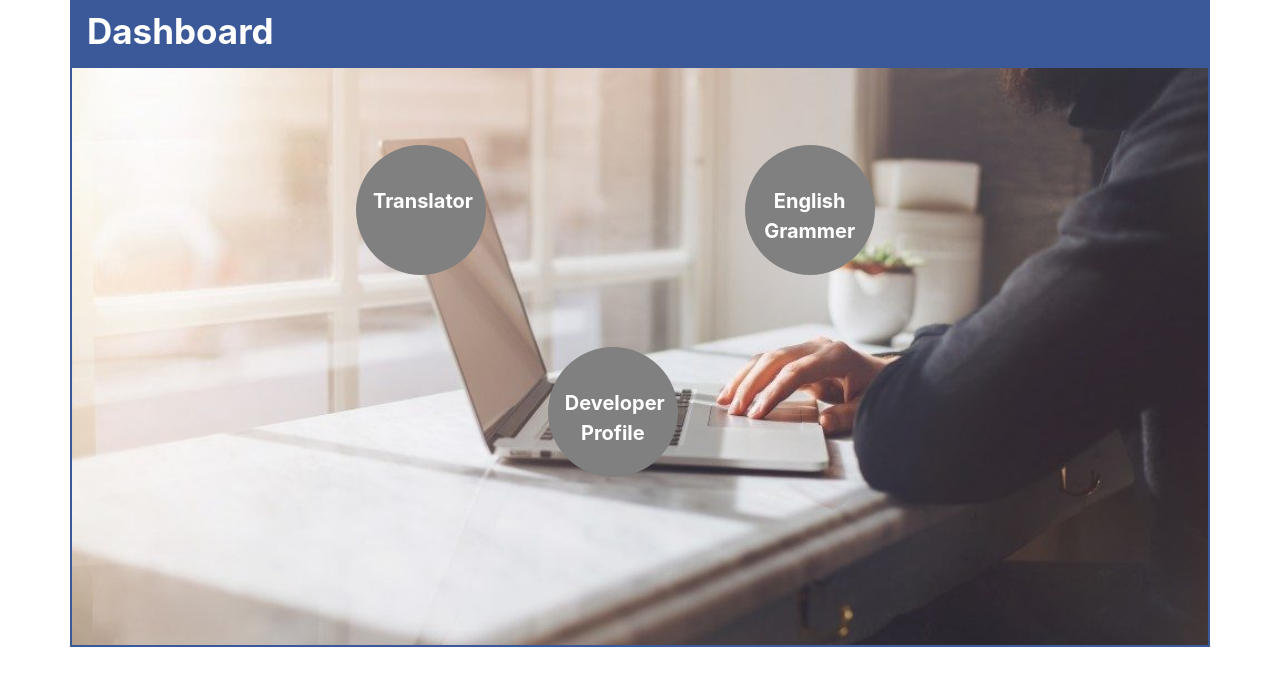
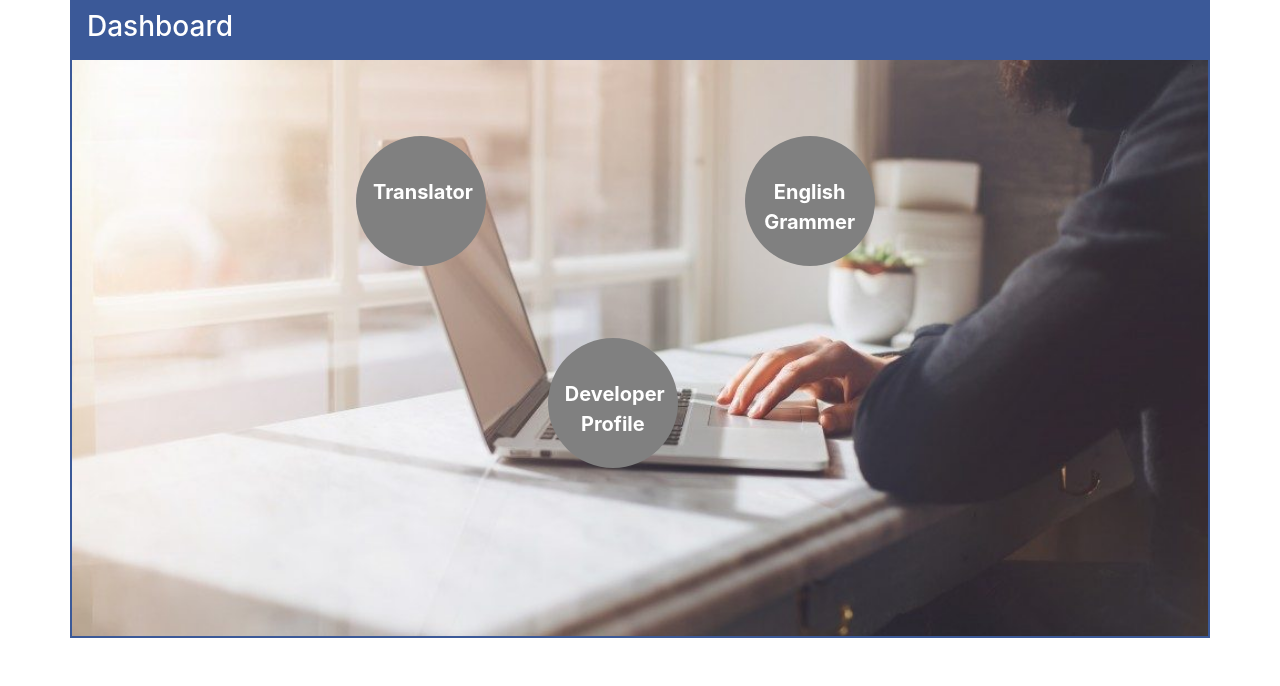
Before and after one commit to Shani0045/translator-2, a Flask app: page / in a window 1280 px wide. Shown: the top 686 px of the page. Run offline with Flask 2, Linux system fonts and the light colour scheme; some libraries are stand-ins or nearby versions.

Commit message:
Update main.html

```diff
--- a/templates/main.html
+++ b/templates/main.html
@@ -9,7 +9,7 @@
 		.container{border:2px solid #3b5998;background-image: url("{{url_for('static',filename='img/cm.jpg')}}");background-repeat: no-repeat;background-size:cover;}
 		.row-1{background-color:#3b5998;color:white;}
 		.mrq{border:3px solid black;}
-		h1{font-size:35px;font-weight:bold;}
+
 		.btn{border-radius: 180px;width: 130px;height:130px;padding-top:40px;font-weight: bold;background-color:gray;color:white;}
 
 		/* h3{color: white;} */
@@ -20,7 +20,7 @@
 	<div class="container">
 		<div class="row row-1 ">
 			<div class="col mt-2 mb-2">
-				<h1>Dashboard</h1>
+				<h3>Dashboard</h3>
 
 			</div>
 		</div>
```
